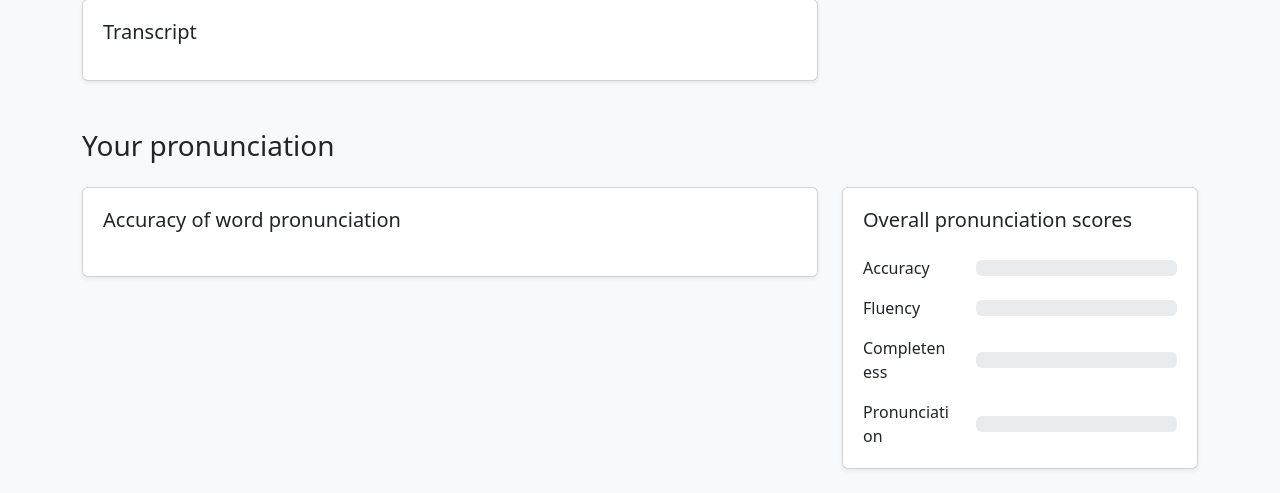
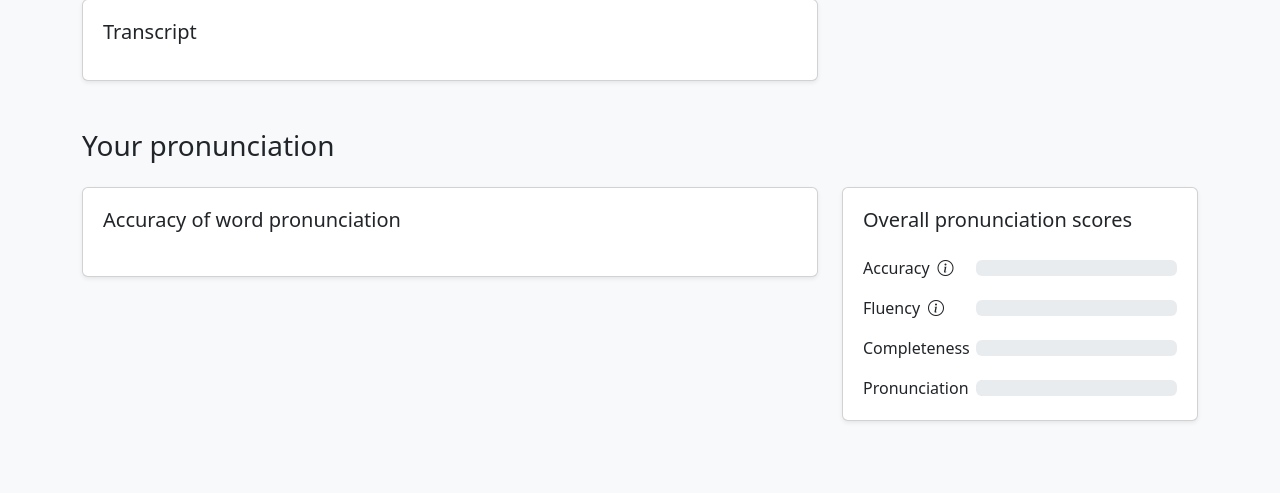
Before and after one commit to kirillak404/IELTS-practice, a Flask app: template app/templates/subsection_results.html in a window 1280 px wide. Shown: the part 491-984 px from the top of the page. After the commit the page ends 913 px from the top, so only its background shows below. Run offline with Flask 3, Linux system fonts and the light colour scheme; the template is opened without the code that fills it, so the values that code supplies are empty; data comes from the database, SQL or seed files in the repository.

Commit message:
feat: add a description of the criteria to the subsection results page

```diff
--- a/app/content/scores.py
+++ b/app/content/scores.py
@@ -50,7 +50,7 @@ PRONUNCIATION_FEEDBACK = ('It seems you were unable to participate. We can work
 
 SPEAKING_SCORES_FEEDBACK = {'Fluency and Coherence': FLUENCY_AND_COHERENCE_FEEDBACK,
                             'Lexical Resource': LEXICAL_RESOURCE_FEEDBACK,
-                            'Grammatical range and accuracy': GRAMMATICAL_RANGE_AND_ACCURACY_FEEDBACK,
+                            'Grammatical Range & Accuracy': GRAMMATICAL_RANGE_AND_ACCURACY_FEEDBACK,
                             'Pronunciation': PRONUNCIATION_FEEDBACK}
 
 # Text feedback for IELTS Speaking final scores (0 to 9)
--- a/app/templates/subsection_results.html
+++ b/app/templates/subsection_results.html
@@ -50,6 +50,7 @@ Part {{ attempt.subsection.part_number }}: {{ attempt.subsection.name }}
                      <div class="rating">{{ score.score }}</div>
                      <div class="header-content header-content-scores">
                         <span class="header-title">{{ score.name }}</span>
+                        <span class="bi bi-info-circle" data-bs-toggle="tooltip" title="{{ score.description }}"></span>
                         <span class="score-text"></span>
                      </div>
                   </div>
@@ -90,7 +91,10 @@ Part {{ attempt.subsection.part_number }}: {{ attempt.subsection.name }}
       <div class="card-body">
          <h5 class="card-title mb-4">Overall pronunciation scores</h5>
          <div class="row align-items-center">
-               <div class="col-4 score-title" data-toggle="tooltip" data-placement="right" title="Accuracy Score Explanation">Accuracy</div>
+            <div class="col-4 score-title d-flex align-items-center">
+               <span>Accuracy</span>
+               <span class="bi bi-info-circle ms-2" data-bs-toggle="tooltip" title="Measures how closely your pronunciation matches a native speaker's."></span>
+            </div>
             <div class="col">
                <div class="progress">
                   <div class="progress-bar bg-success" role="progressbar" style="width: {{ pron_scores.accuracy_score }}%;" aria-valuenow="{{ pron_scores.accuracy_score }}" aria-valuemin="0" aria-valuemax="100">{{ pron_scores.accuracy_score }}</div>
@@ -98,7 +102,10 @@ Part {{ attempt.subsection.part_number }}: {{ attempt.subsection.name }}
             </div>
          </div>
          <div class="row align-items-center mt-3">
-               <div class="col-4 score-title" data-toggle="tooltip" data-placement="right" title="Fluency Score Explanation">Fluency</div>
+            <div class="col-4 score-title d-flex align-items-center">
+               <span>Fluency</span>
+               <span class="bi bi-info-circle ms-2" data-bs-toggle="tooltip" title="Reflects the rhythm and natural pauses in your speech, like a native speaker."></span>
+            </div>
             <div class="col">
                <div class="progress">
                   <div class="progress-bar bg-success" role="progressbar" style="width: {{ pron_scores.fluency_score }}%;" aria-valuenow="{{ pron_scores.fluency_score }}" aria-valuemin="0" aria-valuemax="100">{{ pron_scores.fluency_score }}</div>
@@ -106,7 +113,10 @@ Part {{ attempt.subsection.part_number }}: {{ attempt.subsection.name }}
             </div>
          </div>
          <div class="row align-items-center mt-3">
-               <div class="col-4 score-title" data-toggle="tooltip" data-placement="right" title="Completeness Score Explanation">Completeness</div>
+            <div class="col-4 score-title d-flex align-items-center">
+               <span>Completeness</span>
+               <span class="bi bi-info-circle ms-2" data-bs-toggle="tooltip" title="Checks if you skipped any words or articles in your speech."></span>
+            </div>
             <div class="col">
                <div class="progress">
                   <div class="progress-bar bg-success" role="progressbar" style="width: {{ pron_scores.completeness_score }}%;" aria-valuenow="{{ pron_scores.completeness_score }}" aria-valuemin="0" aria-valuemax="100">{{ pron_scores.completeness_score }}</div>
@@ -114,7 +124,10 @@ Part {{ attempt.subsection.part_number }}: {{ attempt.subsection.name }}
             </div>
          </div>
          <div class="row align-items-center mt-3">
-               <div class="col-4 score-title" data-toggle="tooltip" data-placement="right" title="Pronunciation Score Explanation">Pronunciation</div>
+            <div class="col-4 score-title d-flex align-items-center">
+               <span>Pronunciation</span>
+               <span class="bi bi-info-circle ms-2" data-bs-toggle="tooltip" title="Your overall score, combining accuracy, fluency, and completeness."></span>
+            </div>
             <div class="col">
                <div class="progress">
                   <div class="progress-bar bg-success" role="progressbar" style="width: {{ pron_scores.pronunciation_score }}%;" aria-valuenow="{{ pron_scores.pronunciation_score }}" aria-valuemin="0" aria-valuemax="100">{{ pron_scores.pronunciation_score }}</div>
@@ -124,6 +137,8 @@ Part {{ attempt.subsection.part_number }}: {{ attempt.subsection.name }}
       </div>
    </div>
 </div>
+
+
 </div>
 
 <script src="{{ url_for('static', filename='scores.js') }}"></script>
```
Also changed, not shown: app/models.py (+14 -5 lines). Lines whose indentation alone changed are shown as unchanged.
